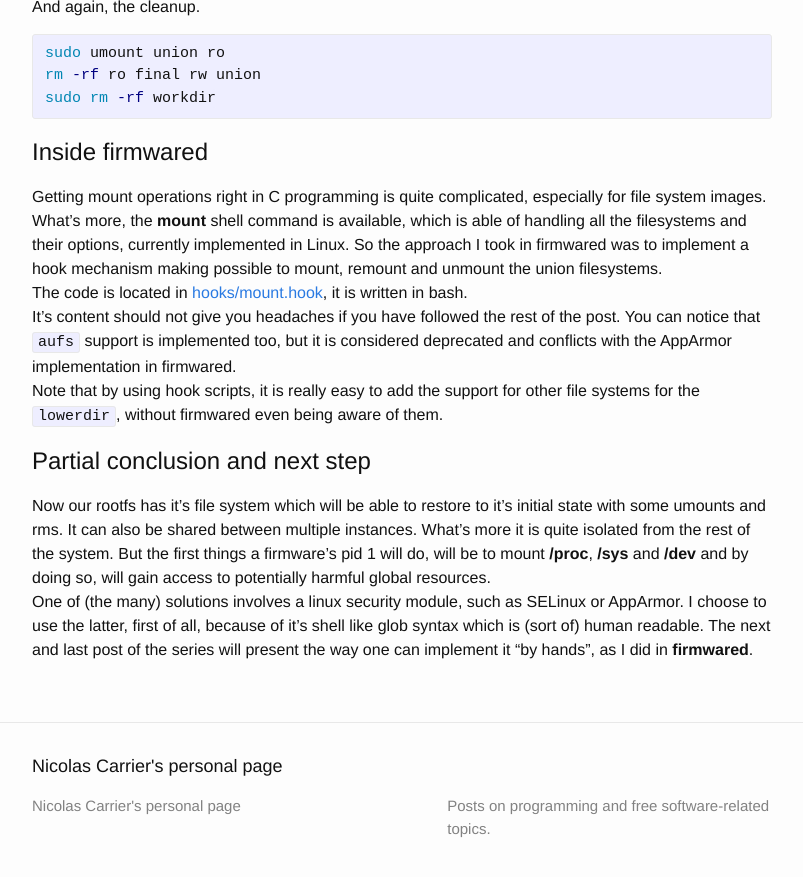
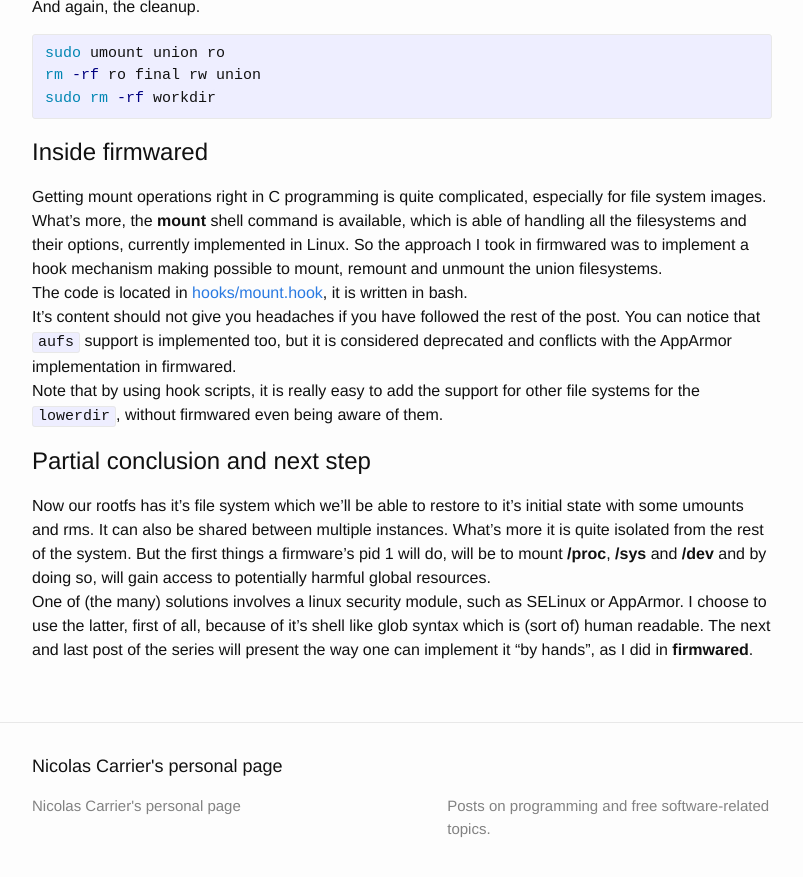
Before and after one commit to ncarrier/ncarrier.github.io, a Jekyll site: the page built from _posts/2015-10-18-namespaces-overlayfs-and-apparmor-2-3.markdown, in a window 1280 px wide and 900 px high, scrolled down 3345 px. Shown: the top 877 px of the window, without its empty margins (238-1041 px from the left). Built offline with Jekyll 4.4.1, drawn with Linux system fonts in a browser that asks for light colours.

Commit message:
[overlayfs] typos

```diff
--- a/_posts/2015-10-18-namespaces-overlayfs-and-apparmor-2-3.markdown
+++ b/_posts/2015-10-18-namespaces-overlayfs-and-apparmor-2-3.markdown
@@ -197,7 +197,7 @@ file systems for the `lowerdir`, without firmwared even being aware of them.
 
 # Partial conclusion and next step
 
-Now our rootfs has it's file system which will be able to restore to it's
+Now our rootfs has it's file system which we'll be able to restore to it's
 initial state with some umounts and rms.
 It can also be shared between multiple instances.
 What's more it is quite isolated from the rest of the system.
```
Also changed, not shown: other parts of _posts/2015-10-18-namespaces-overlayfs-and-apparmor-2-3.markdown (+1 -1 lines).
